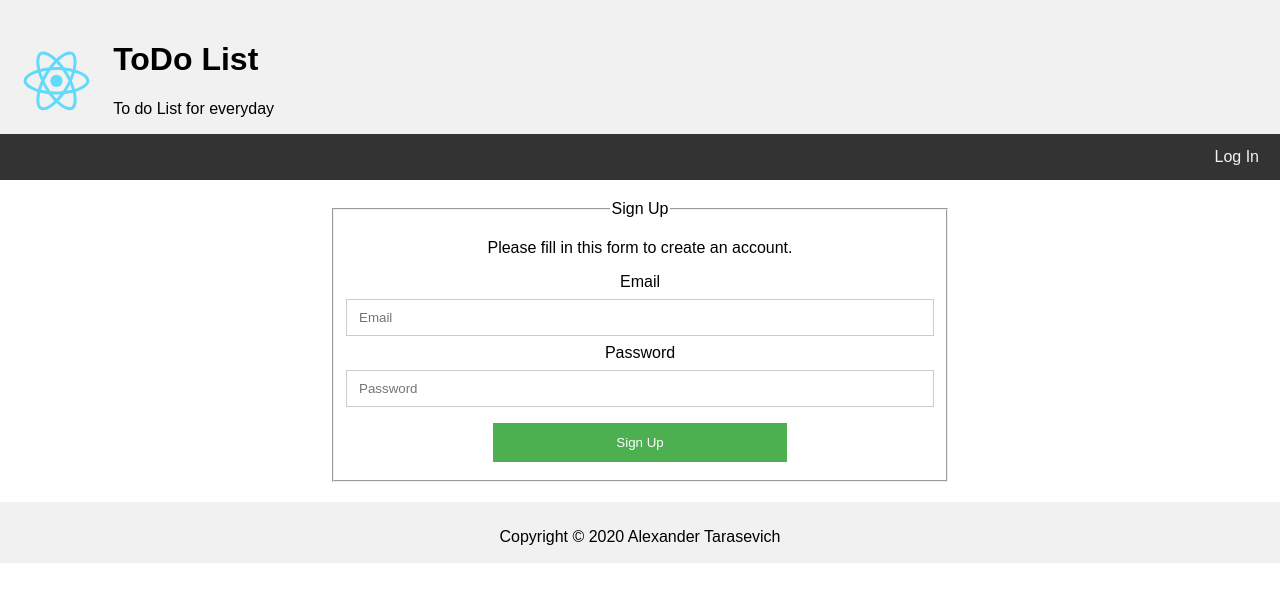
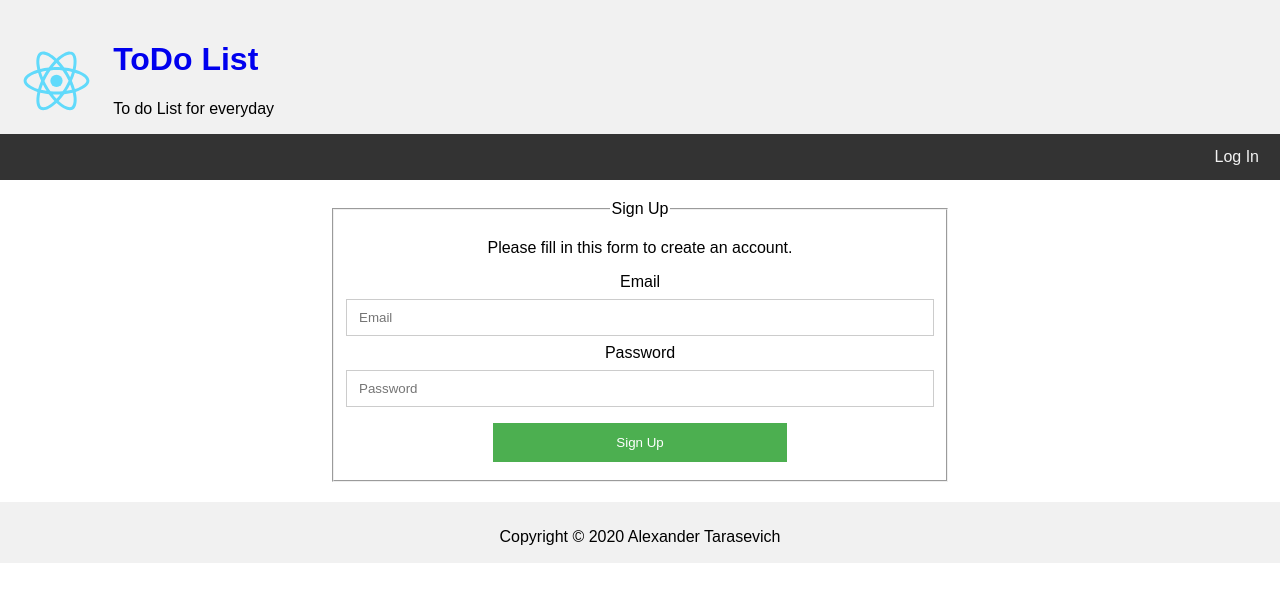
Before and after one commit to kano-kenji/todo-list-auth, a React (Create React App) app: page /signup in a window 1280 px wide. Shown: the top 602 px of the page. Built offline with nearby package versions, Linux system fonts and the light colour scheme; no server answers.

Commit message:
Fix some styles

```diff
--- a/src/App.css
+++ b/src/App.css
@@ -13,6 +13,11 @@ body {
   padding: 20px 0 0;
   text-align: center;
 }
+
+.header a {
+  text-decoration: none;
+}
+
 .header .logo{
   text-align: left;
 }
--- a/src/components/Pages/Header/Header.js
+++ b/src/components/Pages/Header/Header.js
@@ -20,7 +20,7 @@ function Header({history}) {
         <div className="header">
             <div className="logo">
                 <img src={Logo} alt="ReactJS/Redux" />
-                <h1>ToDo List</h1>
+                <h1><Link to="/">ToDo List</Link></h1>
                 <p>To do List for everyday</p>
             </div>
             <div className="topnav">
```
